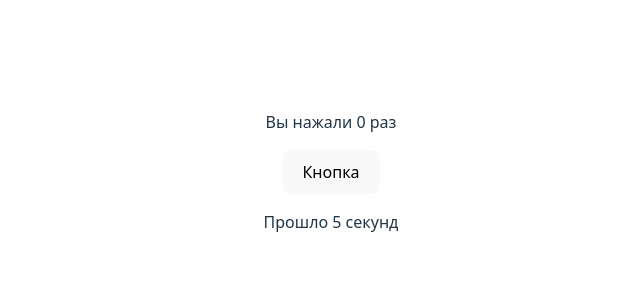
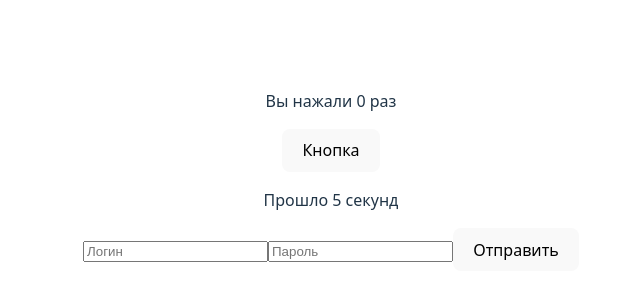
Before and after one commit to omar-chupanov/react-stepik, a React (Vite) app: page / in a window 1280 px wide. Shown: the part 228-528 px from the top of the page, without its empty margins (309-949 px from the left). Built offline with nearby package versions, Linux system fonts and the light colour scheme.

Commit message:
Задача: Управление формой с использованием useState

```diff
--- a/src/App.jsx
+++ b/src/App.jsx
@@ -4,6 +4,7 @@ import viteLogo from '/vite.svg'
 import './App.css'
 import ClickCounter from './ClickCounter'
 import CountdownTimer from './CountdownTimer'
+import Form from './Form'
 
 function App() {
 
@@ -11,6 +12,7 @@ function App() {
     <>
       <ClickCounter></ClickCounter>
       <CountdownTimer/>
+      <Form></Form>
     </>
   )
 }
--- /dev/null
+++ b/src/Form.jsx
@@ -0,0 +1,30 @@
+import { useState } from "react"
+
+const Form = () => {
+    const [login, setLogin] = useState('');
+    const [password, setPassword] = useState('');
+    const handleSubmit = (e) => {
+        e.preventDefault();
+        console.log(`Логин: ${login}, Пароль: ${password}`);
+    };
+
+    return (
+        <form onSubmit={handleSubmit} >
+            <input
+                type="text"
+                value={login}
+                onChange={(e) => setLogin(e.target.value)}
+                placeholder="Логин"
+            />
+            <input
+                type="password"
+                value={password}
+                onChange={(e) => setPassword(e.target.value)}
+                placeholder="Пароль"
+            />
+            <button type="submit">Отправить</button>
+        </form>
+    );
+}
+
+export default Form
```
